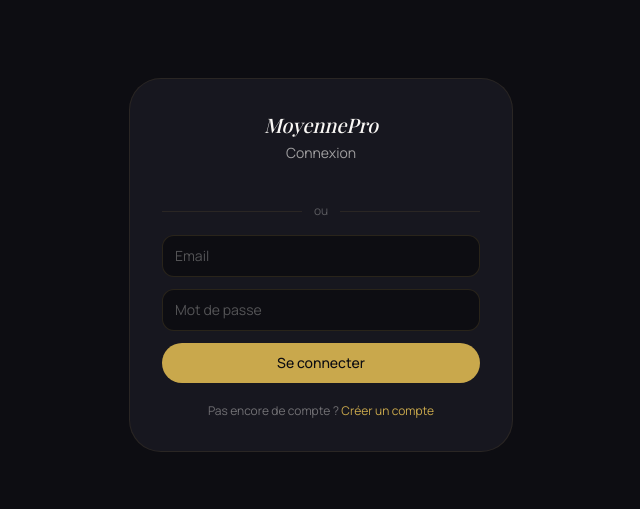
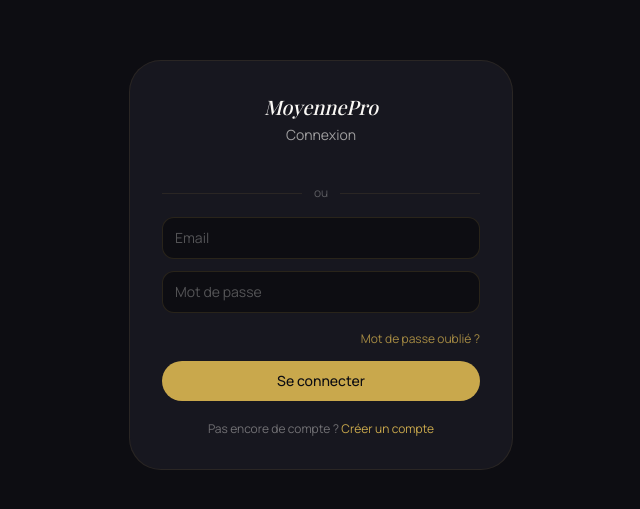
Before and after one commit to leprogrammeur101/moyennepro-app, a Next.js app in the folder frontend/: page /login in a window 1280 px wide. Shown: the part 135-644 px from the top of the page, without its empty margins (319-959 px from the left). Built offline with nearby package versions, Linux system fonts and the light colour scheme; no server answers; a web font is replaced by a local one.

Commit message:
feat(auth): lien « Mot de passe oublié » sur la page login

```diff
--- a/frontend/src/pages/login.tsx
+++ b/frontend/src/pages/login.tsx
@@ -74,6 +74,14 @@ export default function Connexion() {
             required
             className="w-full rounded-xl bg-obsidienne border border-champagne/15 px-3 py-2.5 text-sm placeholder:text-ivoire/30 focus:outline-none focus:border-champagne/40"
           />
+          <div className="text-right">
+            <Link
+              href="/mot-de-passe-oublie"
+              className="text-xs text-champagne/80 hover:text-champagne hover:underline"
+            >
+              Mot de passe oublié ?
+            </Link>
+          </div>
           {erreur && <p className="text-sm text-red-400">{erreur}</p>}
           <button
             type="submit"
```
